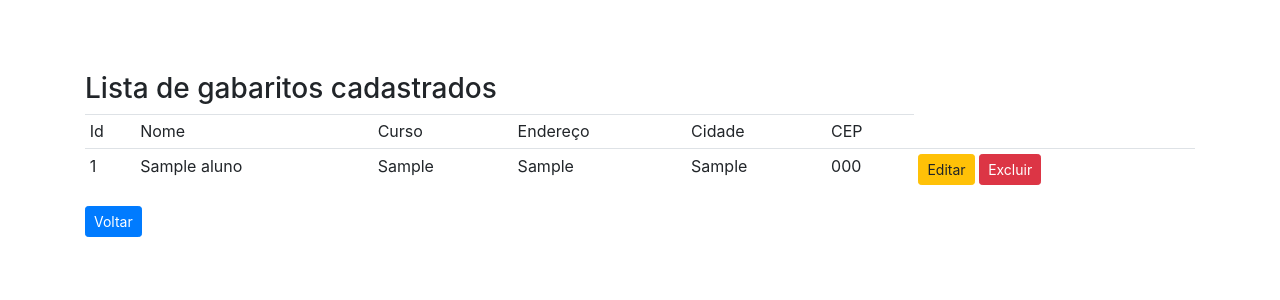
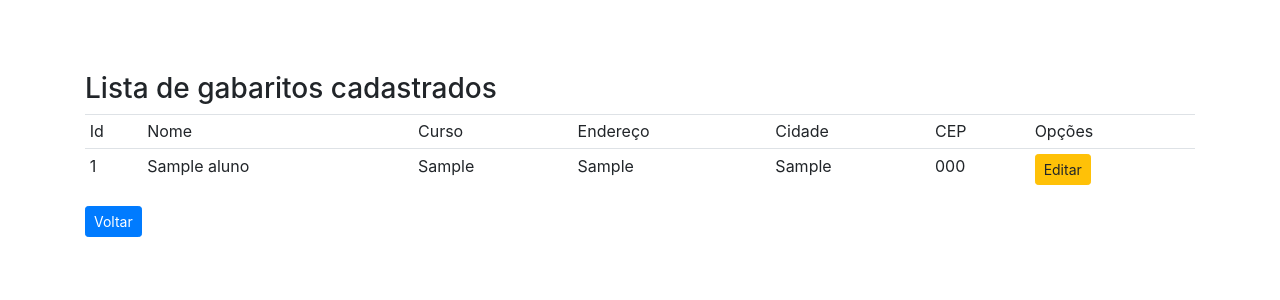
Before and after one commit to Adeilsoara/sistemamm, a PHP site: page /listar.php in a window 1280 px wide. Shown: the part 56-356 px from the top of the page. Run offline with PHP 8.4, Linux system fonts and the light colour scheme; tables that the repository leaves empty or names only in its code hold one stand-in row (values such as "Sample post"); data that the repository does not hold is empty; some libraries are stand-ins or nearby versions.

Commit message:
Adicionar tag para abrir em outra página os relatórios e esconder o botão exluir do listar

```diff
--- a/listar.php
+++ b/listar.php
@@ -33,6 +33,7 @@
 	      <td>Endereço</td>
         <td>Cidade</td>
         <td>CEP</td>
+        <td>Opções</td>
 	    </tr>
     </thead>
     <?php while($dados = mysqli_fetch_assoc($sql)) { ?>
@@ -47,7 +48,7 @@
 
         <a href="editar.php?id=<?php echo $questoes['id']; ?>" class="btn btn-sm btn-warning ">Editar</a>
 
-        <a href="deletar.php?id=<?php echo $questoes['id']; ?>" class="btn btn-sm btn-danger " >Excluir</a>
+        <!-- <a href="deletar.php?id=<?php echo $questoes['id']; ?>" class="btn btn-sm btn-danger " >Excluir</a> -->
 
         <!-- <img src="icons/icons/trash-fill.svg"> -->
       </td>
--- a/relatorio.php
+++ b/relatorio.php
@@ -31,7 +31,7 @@
       <td>Informática</td>
 
    	  <td>
-        <a href="informatica_geral.php" class="btn btn-sm btn-warning">Gerar</a>
+        <a href="informatica_geral.php" target="_blank" class="btn btn-sm btn-warning">Gerar</a>
         <!-- <img src="icons/icons/trash-fill.svg"> -->
       </td>
     </tr>
```
